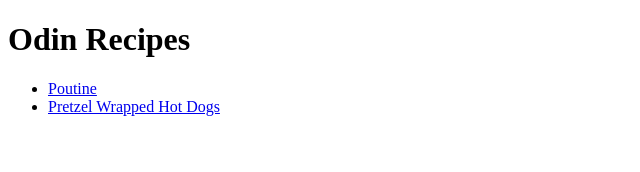
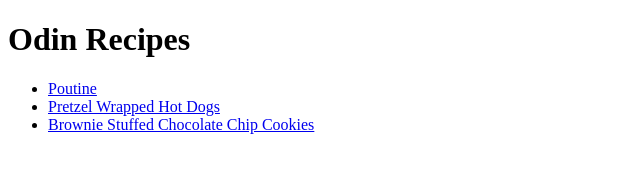
Before and after one commit to Randy-Sobhai/odin-recipes, a plain HTML site: page index.html in a window 1280 px wide. Shown: the whole page, without its empty margins (0-640 px from the left). Drawn offline with Linux system fonts and the light colour scheme.

Commit message:
index.html

```diff
--- a/index.html
+++ b/index.html
@@ -10,6 +10,7 @@
         <ul>
             <li><a href="./recipes/poutine.html">Poutine</a></li>
             <li><a href="./recipes/pretzel-wrapped-hot-dogs.html">Pretzel Wrapped Hot Dogs</a></li>
+            <li><a href="./recipes/brownie-stuffed-choco-chip-cookies.html">Brownie Stuffed Chocolate Chip Cookies</a></li>
 
         </ul>
     </body>
```
